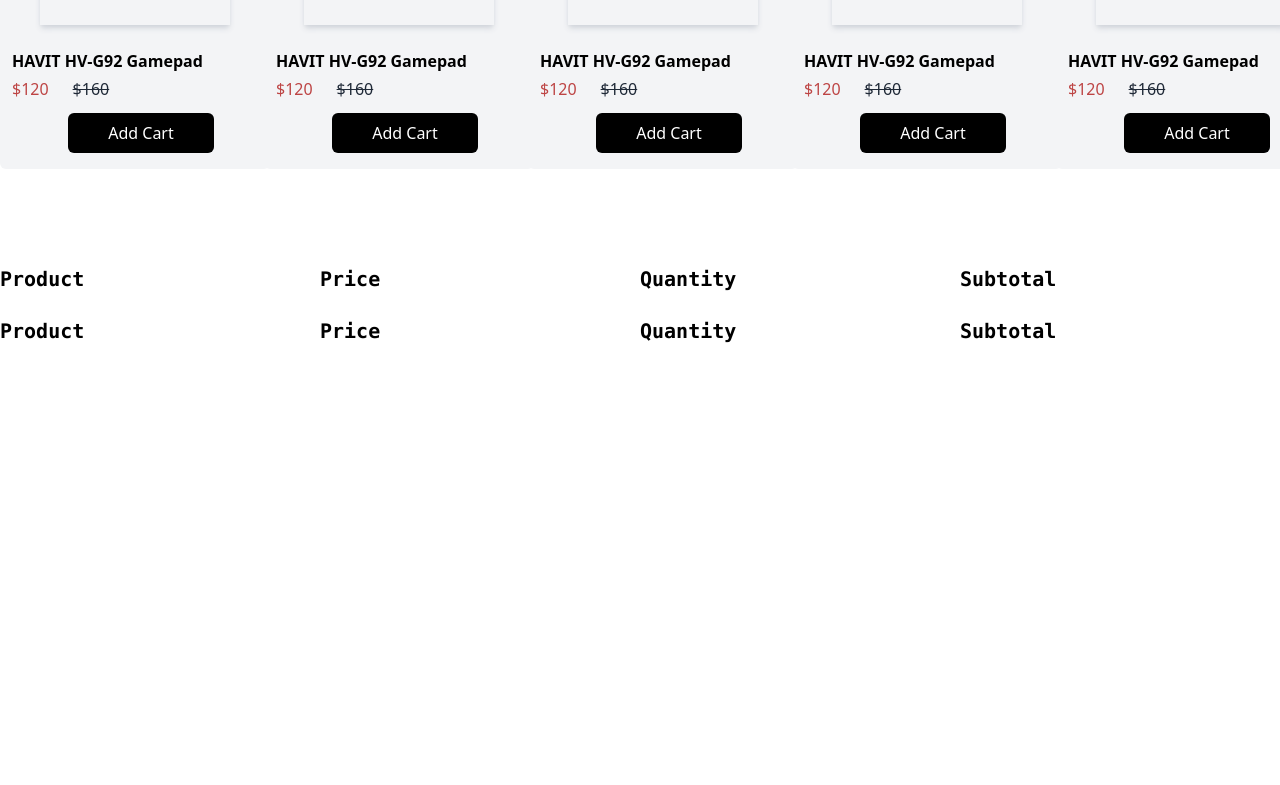
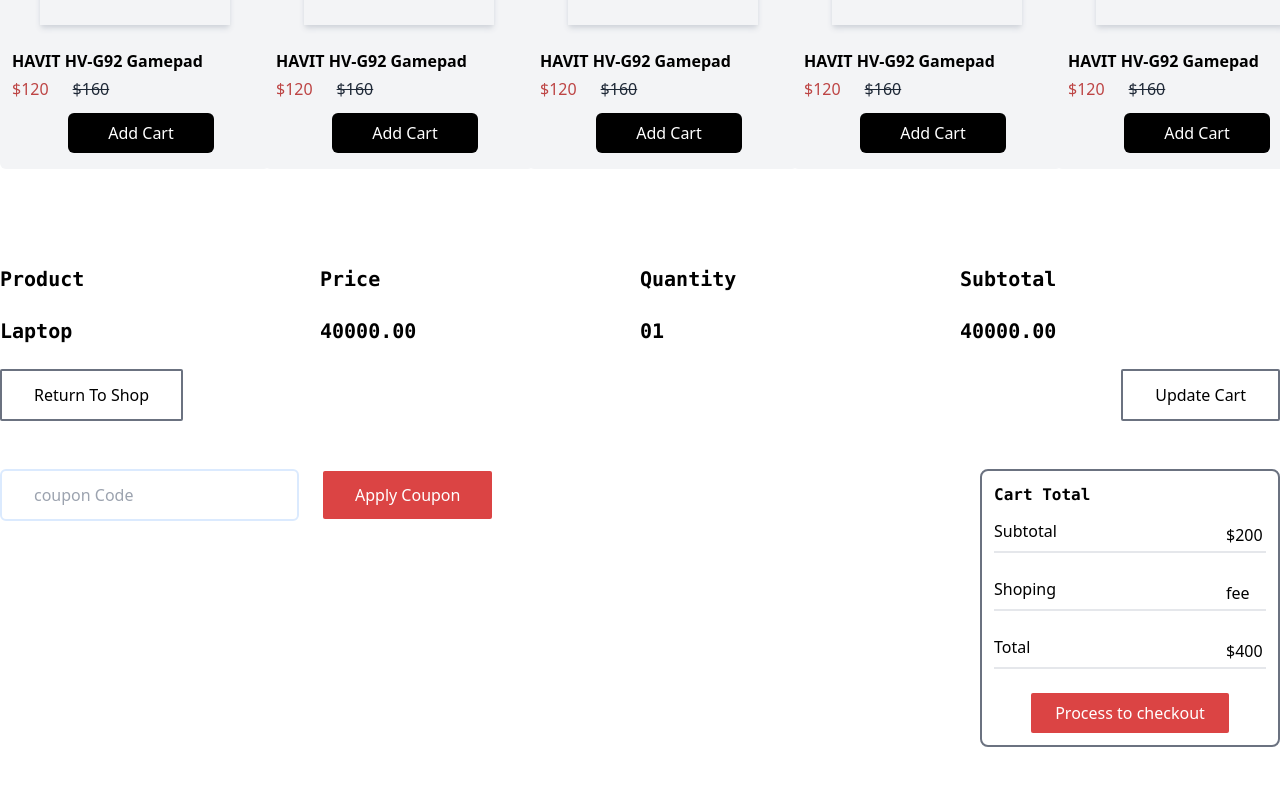
Before and after one commit to alim84/Mefwd1, a React (Vite) app: page / in a window 1280 px wide. Shown: the part 7439-8224 px from the top of the page. Before the commit the page ends 7784 px from the top, so only its background shows below. Built offline with nearby package versions, Linux system fonts and the light colour scheme.

Commit message:
Cart Complete

```diff
--- a/src/component/Cart.jsx
+++ b/src/component/Cart.jsx
@@ -10,11 +10,60 @@
           <div>Subtotal</div>
         </div>
         <div className="grid grid-cols-4 mx-auto items-center text-xl font-mono font-bold p-">
-          <div>Product</div>
+          <div>Laptop</div>
 
-          <div> Price </div>
-          <div>Quantity</div>
-          <div>Subtotal</div>
+          <div> 40000.00 </div>
+          <div>01</div>
+          <div>40000.00</div>
+        </div>
+        <div className="flex justify-between items-center mt-6">
+          <div>
+            <button className="px-8 py-3 border-2 border-gray-500 outline-none hover:text-[#DB4444] rounded-sm ">
+              Return To Shop
+            </button>
+          </div>
+          <div>
+            <button className="px-8 py-3 border-2 border-gray-500 outline-none hover:text-[#DB4444] rounded-sm ">
+              Update Cart
+            </button>
+          </div>
+        </div>
+        <div className="flex justify-between  mt-12">
+          <div>
+            <input
+              className="px-8 py-3 rounded-md mr-6 outline-none border-2 border-blue-100"
+              type="text"
+              placeholder="coupon Code"
+            ></input>
+            <button className="px-8 py-3 text-white outline-none hover:text-[18px] bg-[#DB4444] rounded-sm ">
+              Apply Coupon
+            </button>
+          </div>
+          <div className="w-[300px]  outline-none border-2 border-gray-500 rounded-lg mb-20 ">
+            <div className="m-3">
+              <h4 className="text-[16px] font-mono font-bold mb-3">
+                Cart Total
+              </h4>
+              <div className="grid grid-cols-2  items-center border-b-2 mb-6">
+                <h5 className="mb-2">Subtotal</h5>
+                <p className="ml-24">$200</p>
+              </div>
+              <div className="grid grid-cols-2  items-center border-b-2 mb-6">
+                <h5 className="mb-2">Shoping</h5>
+                <p className="ml-24">fee</p>
+              </div>
+              <div className="grid grid-cols-2  items-center border-b-2 mb-6">
+                <h5 className="mb-2">Total</h5>
+                <p className="ml-24">$400</p>
+              </div>
+
+              <div className="text-center">
+                <button className="px-6 py-2 text-white outline-none content-center bg-[#DB4444] rounded-sm ">
+                  Process to checkout
+                </button>
+              </div>
+            </div>
+          </div>
         </div>
       </div>
     </>
```
